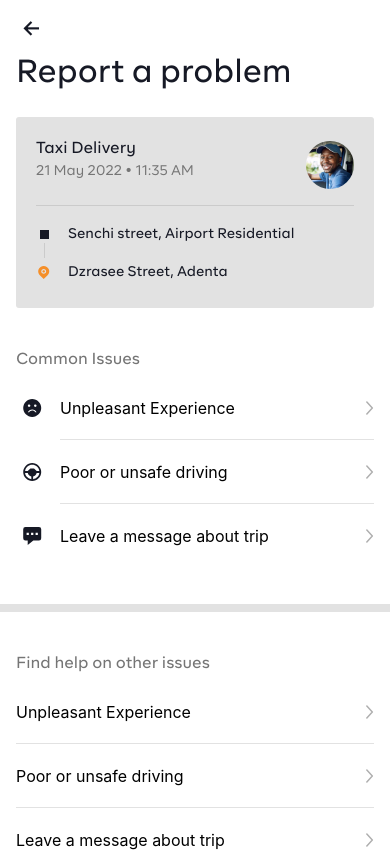
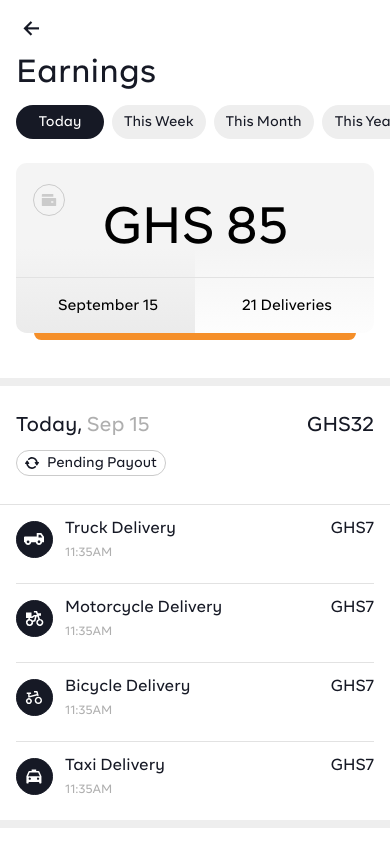
Before and after one commit to iandev096/rn-kangaroo, a React Native app: screen /SignIn in a window 390 px wide. Shown: the top 852 px of the page. Built offline with nearby package versions, Linux system fonts and the light colour scheme.

Commit message:
added earnings screen

```diff
--- a/src/features/navigation/components/AppStack/index.tsx
+++ b/src/features/navigation/components/AppStack/index.tsx
@@ -6,6 +6,7 @@ import React from "react";
 import CancelReasonsScreen from "src/screens/CancelReasonsScreen";
 import ChooseVehicleScreen from "src/screens/ChooseVehicleScreen";
 import ConfirmLocationScreen from "src/screens/ConfirmLocationScreen";
+import EarningsScreen from "src/screens/EarningsScreen";
 import EnterLocationScreen from "src/screens/EnterLocationScreen";
 import HistoryDetailScreen from "src/screens/HistoryDetailScreen";
 import HistoryListScreen from "src/screens/HistoryListScreen";
@@ -25,6 +26,11 @@ const defaultOptions: StackNavigationOptions = {
 function AppStack() {
   return (
     <Stack.Navigator>
+      <Stack.Screen
+        options={defaultOptions}
+        name="EarningsScreen"
+        component={EarningsScreen}
+      />
       <Stack.Screen
         options={defaultOptions}
         name="ReportProblemScreen"
--- a/src/features/navigation/components/AppStack/types.ts
+++ b/src/features/navigation/components/AppStack/types.ts
@@ -12,6 +12,7 @@ export type AppStackParamList = {
   HistoryListScreen: undefined;
   HistoryDetailScreen: undefined;
   ReportProblemScreen: undefined;
+  EarningsScreen: undefined;
 };
 
 export type AppStackProps = StackScreenProps<AppStackParamList>;
--- /dev/null
+++ b/src/screens/EarningsScreen/index.tsx
@@ -0,0 +1,19 @@
+import React from "react";
+import { StyleSheet } from "react-native";
+import { SafeAreaView } from "react-native-safe-area-context";
+import { DeliveriesSectionList, EarningsHeader } from "src/features/earnings";
+
+type Props = {};
+
+function EarningsScreen({}: Props) {
+  return (
+    <SafeAreaView>
+      <EarningsHeader title="Earnings" />
+      <DeliveriesSectionList />
+    </SafeAreaView>
+  );
+}
+
+const styles = StyleSheet.create({ container: { flex: 1 } });
+
+export default EarningsScreen;
```
